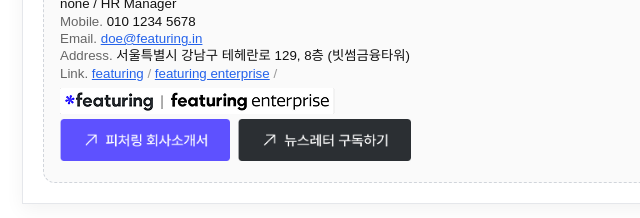
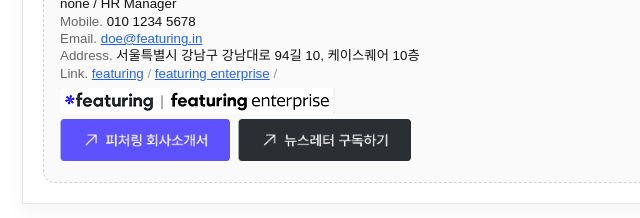
Before and after one commit to re111um/mailsignmaker, a plain HTML site: page index.html in a window 1280 px wide. Shown: the part 382-600 px from the top of the page, 2-642 px from the left. Drawn offline with Linux system fonts and the light colour scheme.

Commit message:
Update index.html

```diff
--- a/index.html
+++ b/index.html
@@ -148,7 +148,7 @@
     <!-- 🔧 ADMIN CONFIG -->
 <script>
   window.__SIG_CONFIG__ = {
-    address: "서울특별시 강남구 테헤란로 129, 8층 (빗썸금융타워)",
+    address: "서울특별시 강남구 강남대로 94길 10, 케이스퀘어 10층",
     link1_text: "featuring",
     link1_url: "https://featuring.co",
     link2_text: "featuring enterprise",
```
